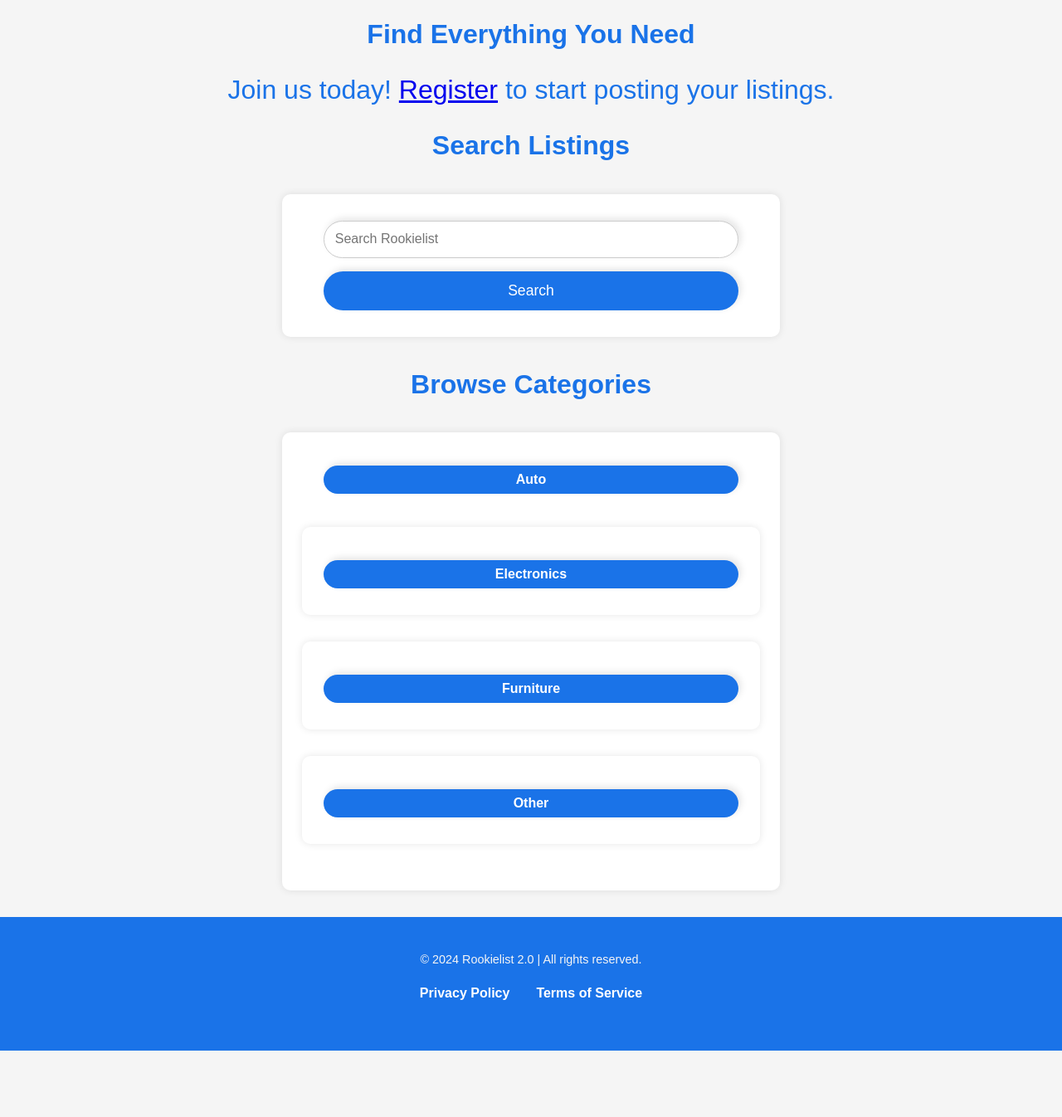
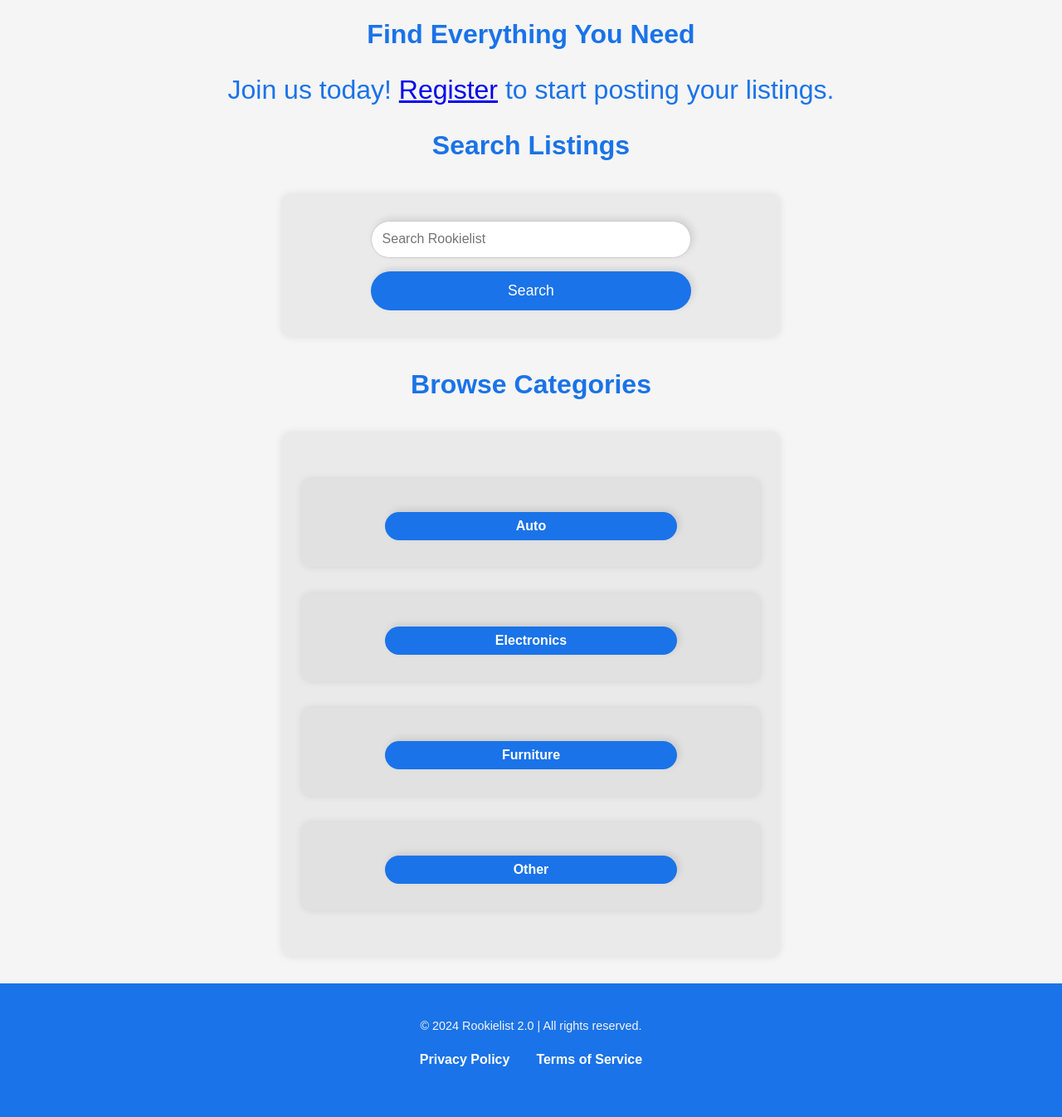
Before and after one commit to lucasj-lab/DBproject, a PHP site: page /index.html in a window 1280 px wide. Shown: the part 78-1424 px from the top of the page at 83% size. Before the commit the page ends 1344 px from the top, so only its background shows below. Run offline with PHP 8.4, Linux system fonts and the light colour scheme.

Commit message:
css and index.html pill fixes

```diff
--- a/index.html
+++ b/index.html
@@ -56,6 +56,7 @@
         <h3>Browse Categories</h3>
         <form id="category-form" action="browse_category.php" method="GET">
             <div class="category-grid">
+            </form>
                 <form action="browse_category.php" method="GET" class="category-item">
                     <input type="hidden" name="category" value="Auto">
                     <button type="submit" class="pill-button">Auto</button>
--- a/styles.css
+++ b/styles.css
@@ -218,7 +218,7 @@
     max-width: 600px;
     margin: 2rem auto;
     padding: 1.5rem;
-    background-color: #fff;
+    background-color: #b0b0b02b;
     border-radius: 10px;
     box-shadow: 0px 0px 10px rgba(0, 0, 0, 0.1);
     text-align: center;
@@ -232,7 +232,7 @@
 textarea,
 select,
 button {
-    width: 100%;
+    width: 70%;
     max-width: 500px; /* Ensures all inputs are the same width */
     padding: 0.8rem;
     margin: 0.5rem auto; /* Space between elements */
```
